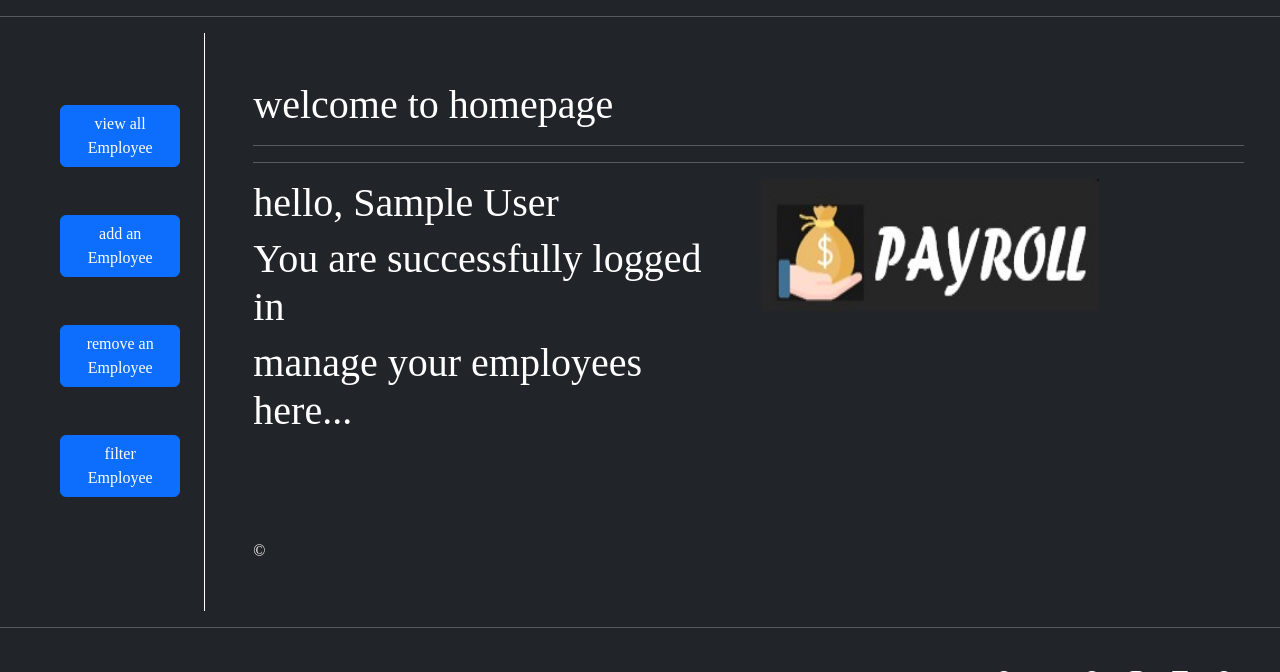
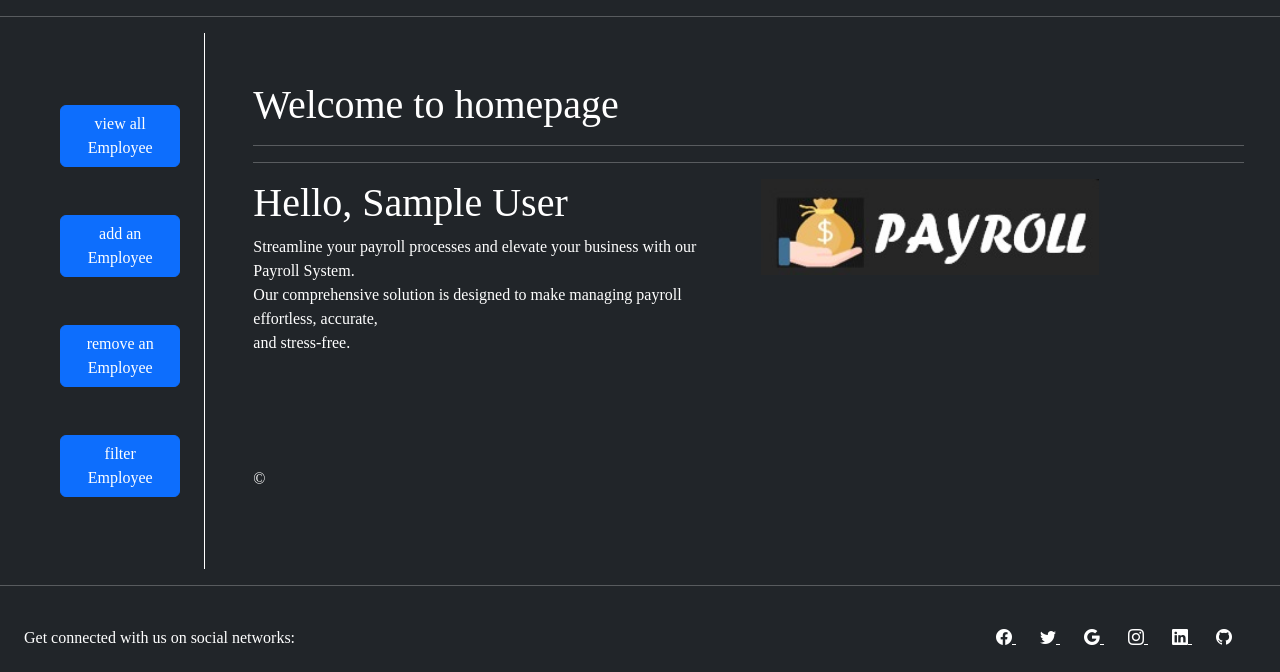
Before and after one commit to sarthakNegi-7777/Payroll_Management_System_Final, a Django app: template Emplyee_app/templates/index.html in a window 1280 px wide. Shown: the part 66-738 px from the top of the page. Run offline with Django 4.2, Linux system fonts and the light colour scheme; a user stored in the database is signed in; the template is opened without the code that fills it: most values are stand-ins (such as "Sample title", 1, 10 or a date in 2020).

Commit message:
home page content done

```diff
--- a/Emplyee_app/templates/index.html
+++ b/Emplyee_app/templates/index.html
@@ -1,14 +1,14 @@
 {% extends 'base.html' %}
 {% load static %}
 {% block title %} Home{% endblock %}
-{% block heading %}welcome to homepage{% endblock %}
+{% block heading %}Welcome to homepage{% endblock %}
 {% block body %}
 {% if user.is_authenticated %}
 <div class="row">
     <div class="col">
-        <h1>hello, {{ first_name }} {{ last_name }}</h1>
-        <h1>You are successfully logged in</h1>
-        <h1>manage your employees here...</h1>
+        <h1>Hello, {{ first_name }} {{ last_name }}</h1>
+        <p>Streamline your payroll processes and elevate your business with our Payroll System. <br>
+            Our comprehensive solution is designed to make managing payroll effortless, accurate,<br> and stress-free.</p>
     </div>
     <div class="col">
         <img src="{% static 'Emplyee_app/images/logo2.jpeg' %}"  height="50%" width="70%" alt="img here">
```
